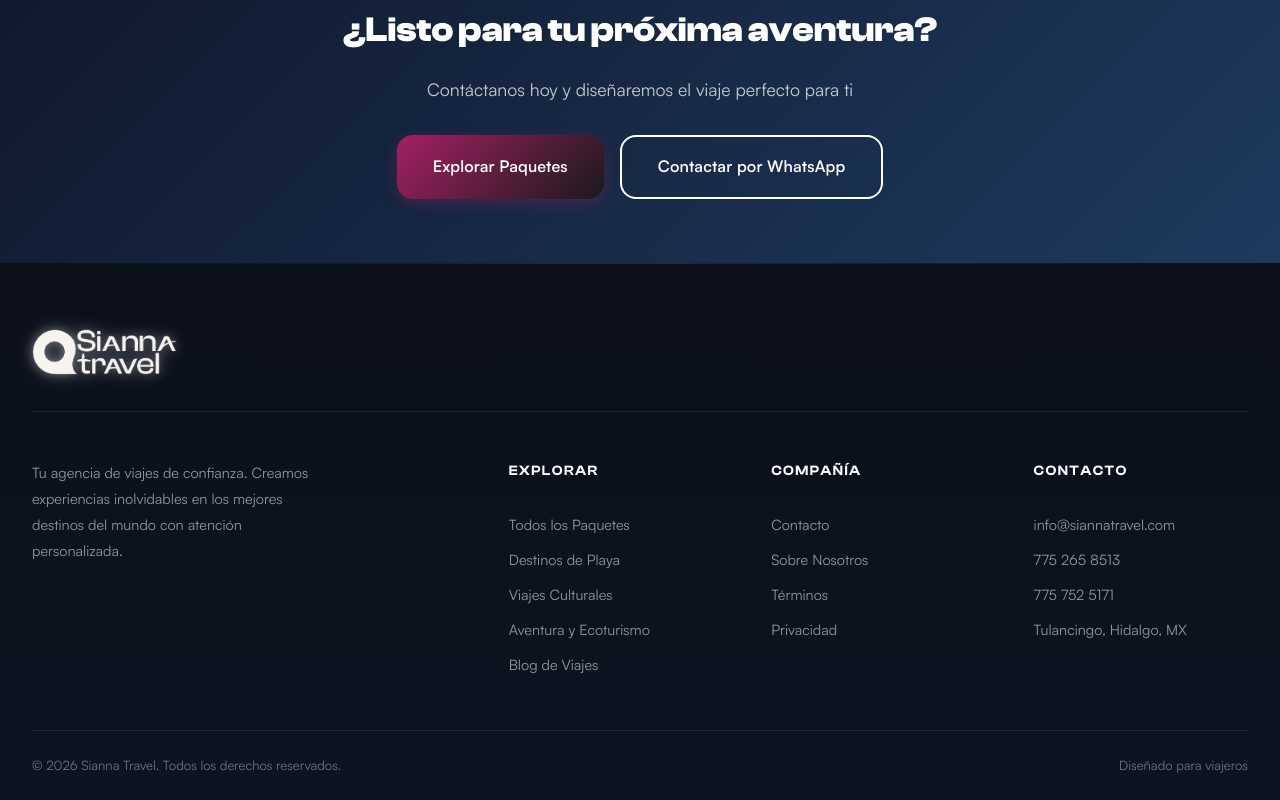
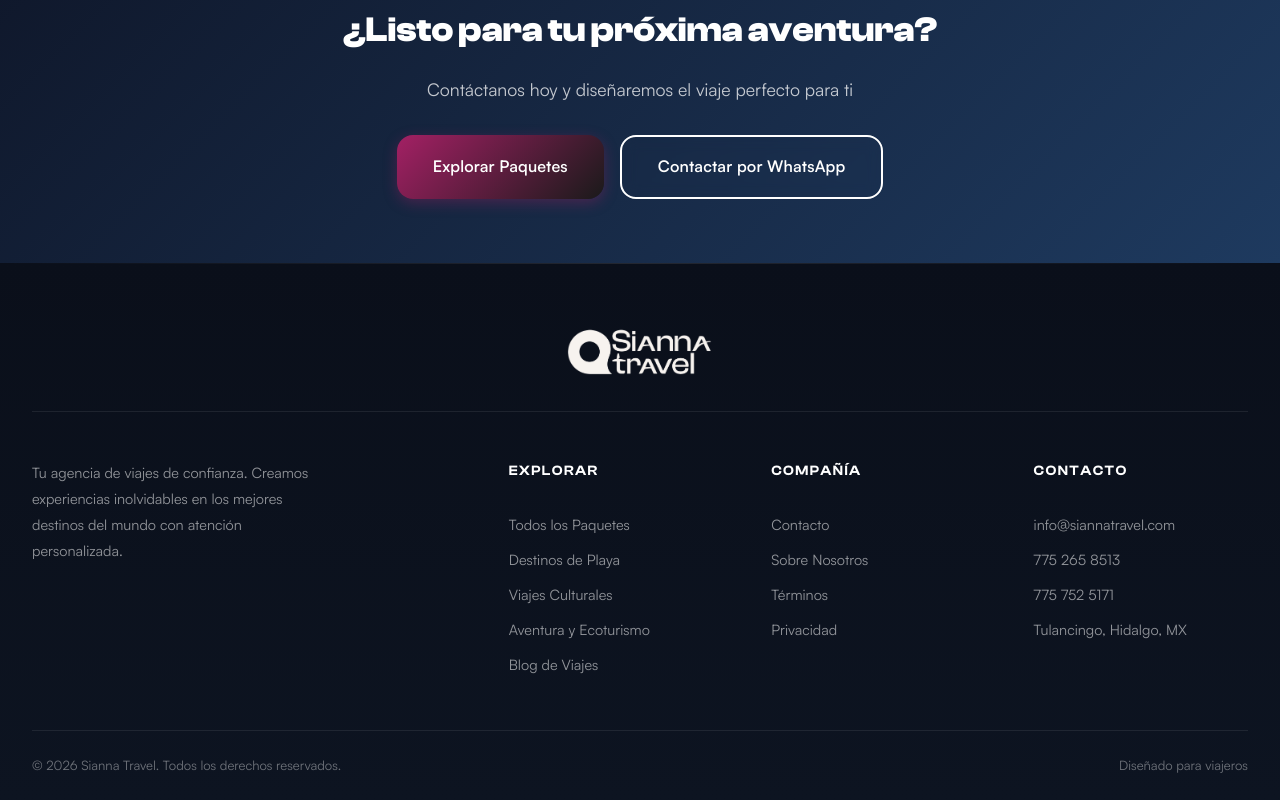
Before and after one commit to siannatravel-hub/SiannaTravel, a React (Vite) app in the folder client/: page / in a window 1280 px wide. Shown: the part 7974-8774 px from the top of the page. Built offline with nearby package versions, Linux system fonts and the light colour scheme; no server answers; the database is empty.

Commit message:
style: quitar drop-shadow y centrar logo del footer

```diff
--- a/client/src/components/Layout/Footer.module.css
+++ b/client/src/components/Layout/Footer.module.css
@@ -38,7 +38,8 @@
   height: 52px;
   width: auto;
   object-fit: contain;
-  filter: drop-shadow(0 0 6px rgba(255, 255, 255, 0.4)) drop-shadow(0 0 12px rgba(255, 255, 255, 0.15));
+  display: block;
+  margin: 0 auto;
 }
 
 .footerBrandAccent {
```
